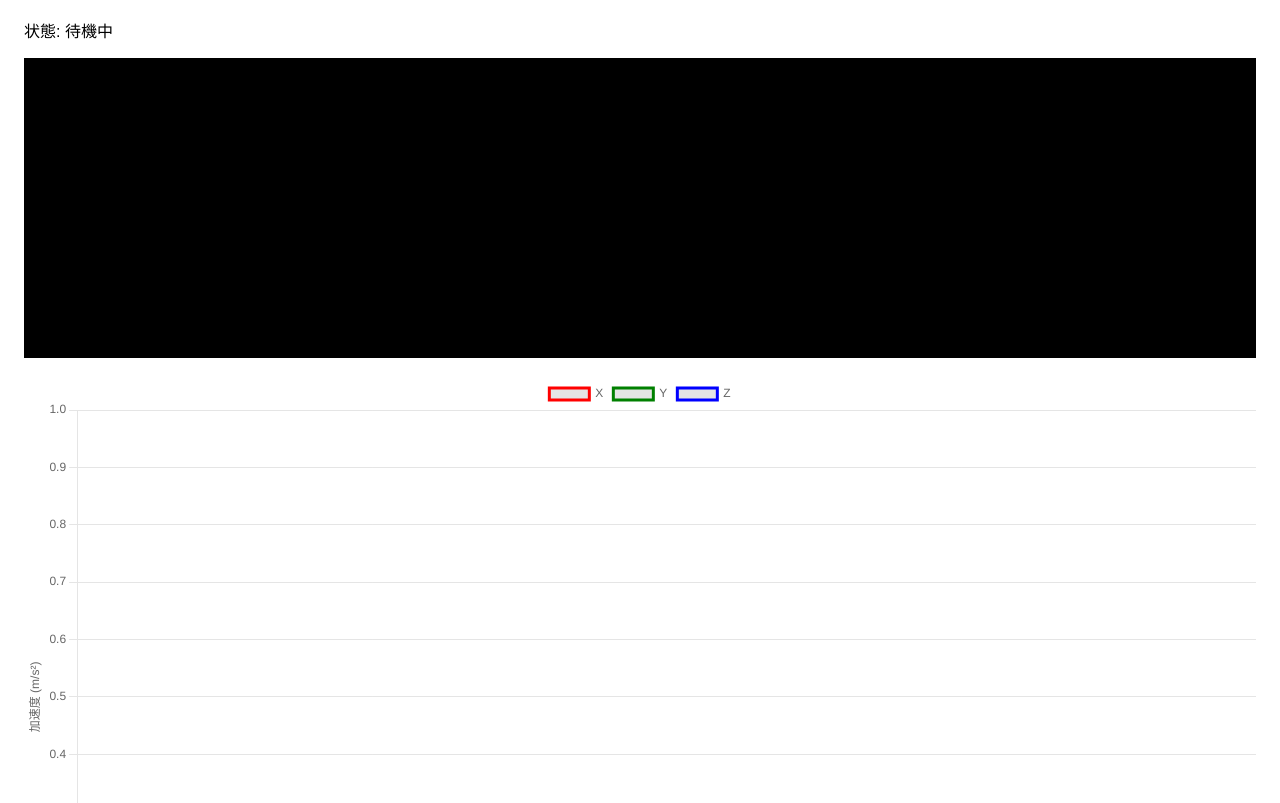
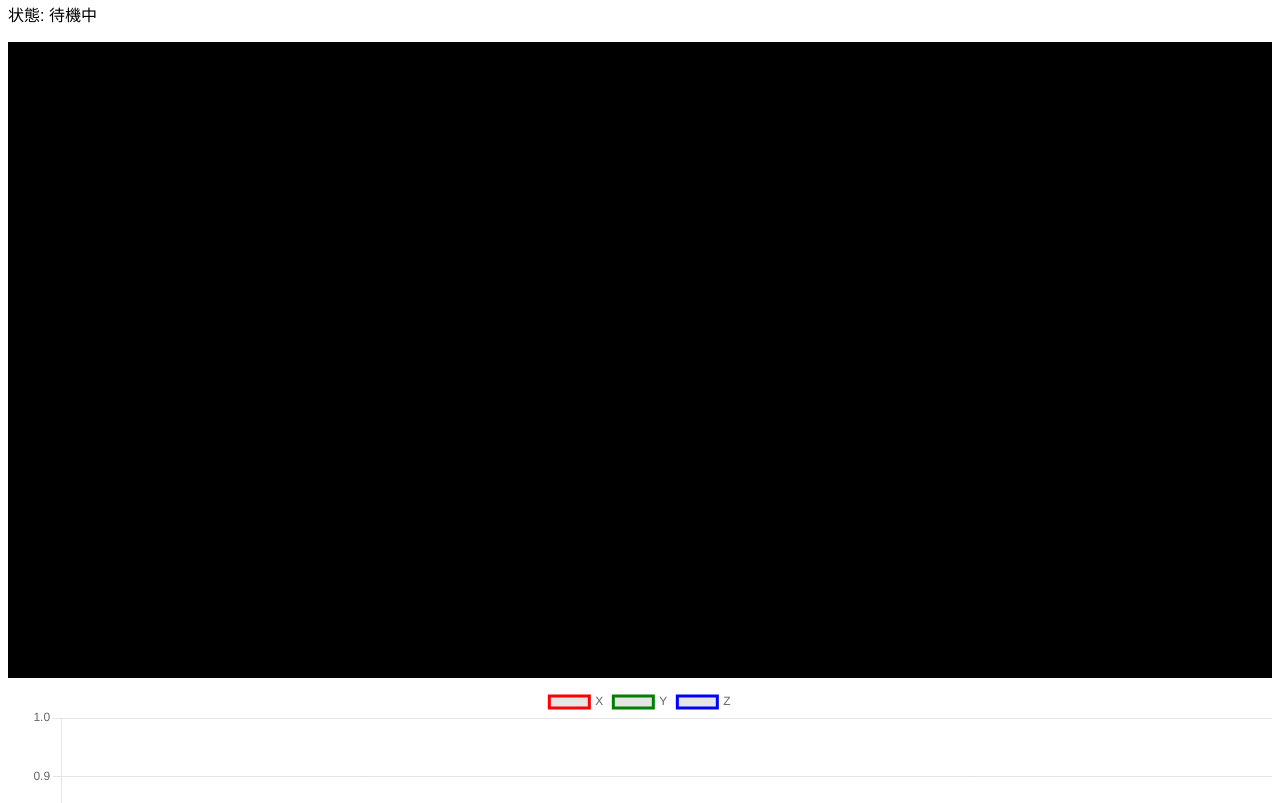
Before and after one commit to 1206takashiyokoyama/accel-viewer, a plain HTML site: page index.html in a window 1280 px wide. Shown: the part 149-952 px from the top of the page. Drawn offline with nearby package versions, Linux system fonts and the light colour scheme.

Commit message:
Update style.css

```diff
--- a/style.css
+++ b/style.css
@@ -1,6 +1,8 @@
 body {
   font-family: sans-serif;
-  padding: 1rem;
+  padding: 0.5rem;
+  margin: 0;
+  overflow: hidden; /* 画面内に収める */
 }
 
 .controls button {
@@ -11,16 +13,26 @@ body {
 .layout {
   display: flex;
   flex-direction: column;
-  gap: 1rem;
+  gap: 0.5rem;
+  height: 100vh; /* 画面全体を使う */
+}
+
+.video-area {
+  flex: 0 0 200px; /* カメラの高さを固定 */
 }
 
 .video-area video {
   width: 100%;
-  max-height: 300px;
+  height: 100%;
+  object-fit: cover; /* はみ出さずに表示 */
   background: black;
+}
+
+.chart-area {
+  flex: 0 0 200px; /* グラフの高さを固定 */
 }
 
 .chart-area canvas {
   width: 100%;
-  height: 260px;
+  height: 100%;
 }
```
